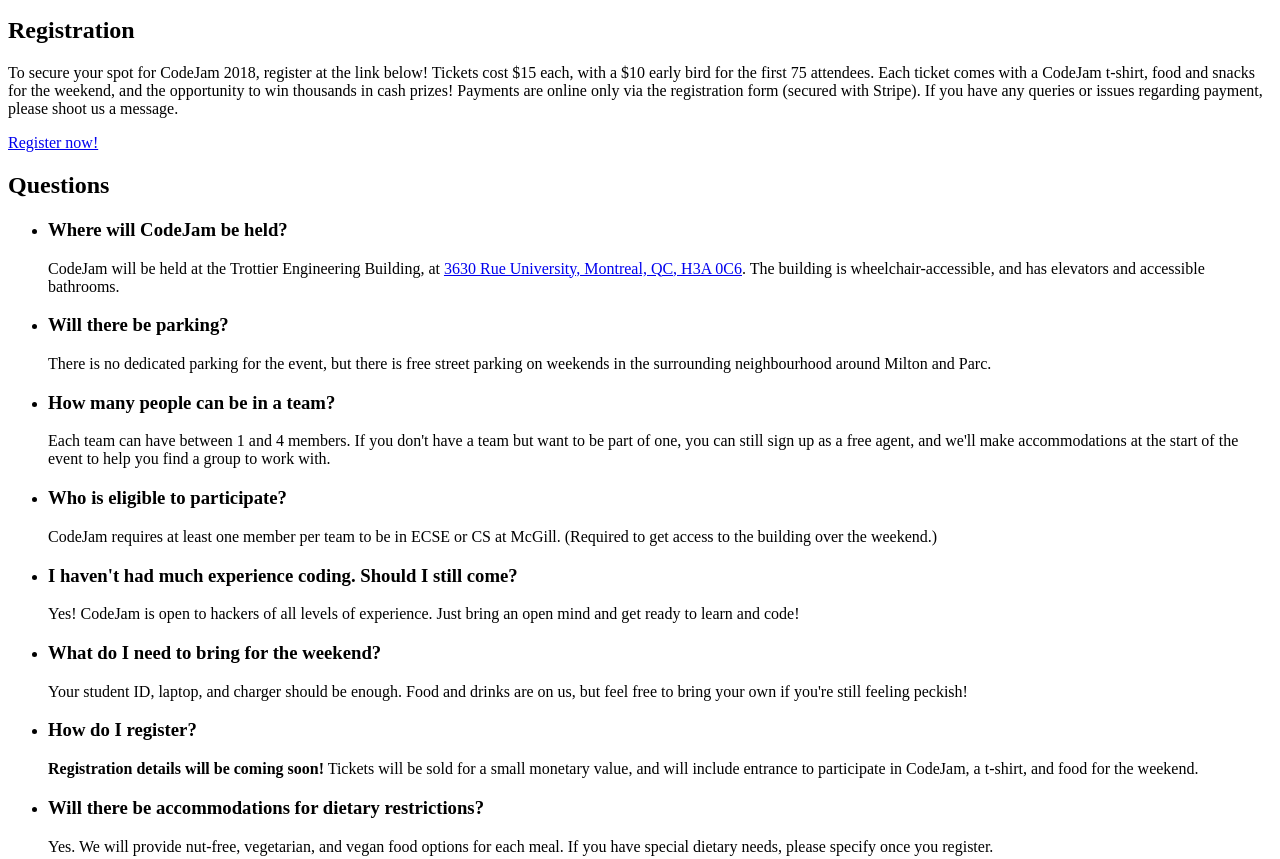
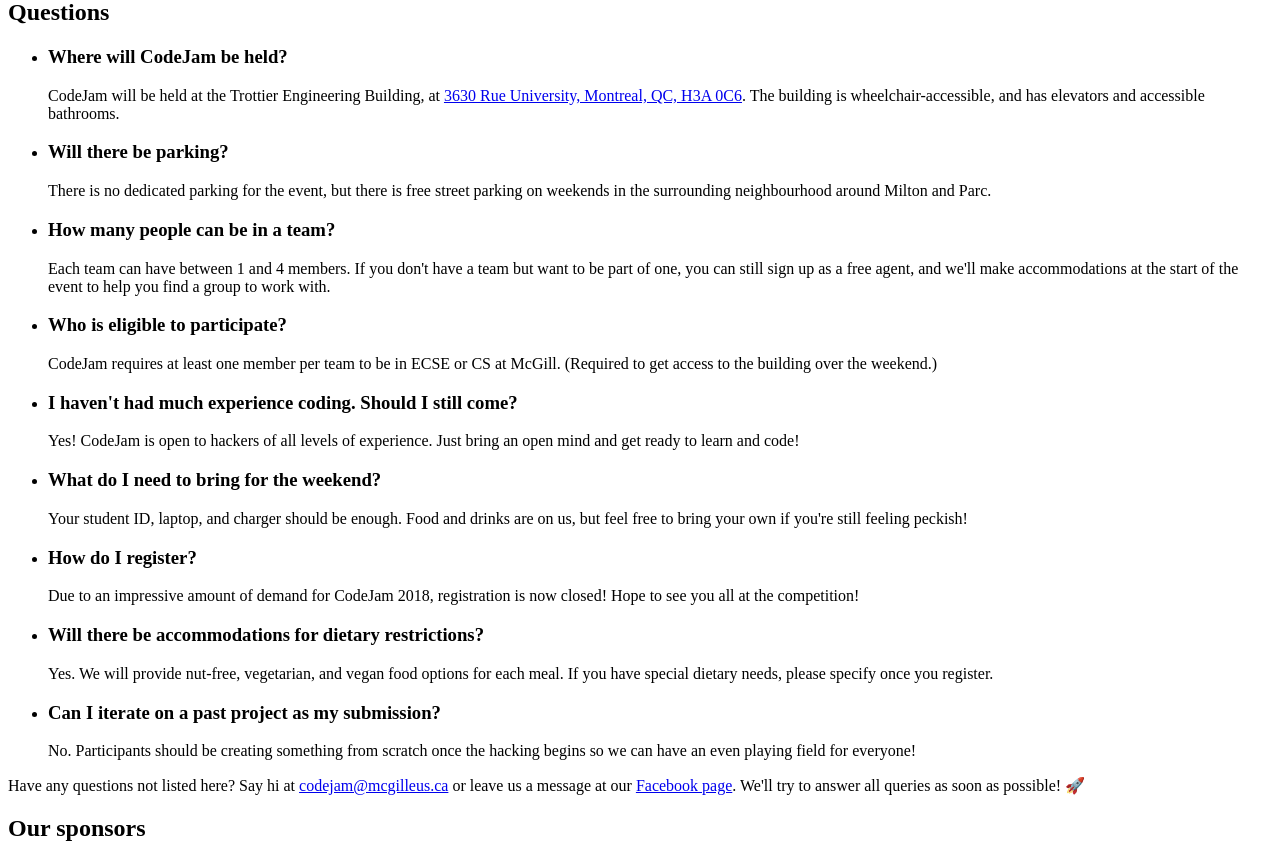
Before and after one commit to mcgill-ecsess/codejam-site-2018, a website: page src/index.html in a window 1280 px wide. Shown: the part 1240-2099 px from the top of the page. Drawn offline with nearby package versions, Linux system fonts and the light colour scheme.

Commit message:
🔥 Remove registration section

```diff
--- a/src/index.html
+++ b/src/index.html
@@ -28,7 +28,6 @@
         <nav class="nav">
           <ul class="nav__item-wrapper">
             <li class="nav__item"><a href="#about">About</a></li>
-            <li class="nav__item"><a href="#registration">Registration</a></li>
             <li class="nav__item"><a href="#faq">FAQ</a></li>
             <li class="nav__item"><a href="#sponsors">Sponsors</a></li>
           </ul>
@@ -114,20 +113,6 @@
       </div>
     </section>
     <section class="section">
-      <h2 class="section__header" id="registration">Registration</h2>
-      <p>
-        To secure your spot for CodeJam 2018, register at the link below! Tickets cost $15 each, with
-        a $10 early bird for the first 75 attendees. Each ticket comes with a CodeJam t-shirt, food and
-        snacks for the weekend, and the opportunity to win thousands in cash prizes! Payments are online
-        only via the registration form (secured with Stripe). If you have any queries or issues regarding
-        payment, please shoot us a message.
-      </p>
-      <div class="registration__button-wrapper">
-        <a class="registration__button" href="https://ecsess1.typeform.com/to/toOV68">Register now!</a>
-      </div>
-
-    </section>
-    <section class="section">
       <h2 class="section__header" id="faq">Questions</h2>
       <ul class="faq">
         <li class="faq__question-wrapper">
@@ -178,9 +163,7 @@
         <li class="faq__question-wrapper">
           <h3 class="faq__question">How do I register?</h3>
           <p class="faq__answer">
-            <strong>Registration details will be coming soon!</strong> Tickets will be sold for
-            a small monetary value, and will include entrance to participate in CodeJam, a t-shirt,
-            and food for the weekend.
+            Due to an impressive amount of demand for CodeJam 2018, registration is now closed! Hope to see you all at the competition!
           </p>
         </li>
         <li class="faq__question-wrapper">
--- a/src/style/body.scss
+++ b/src/style/body.scss
@@ -96,15 +96,6 @@
   padding: 2rem;
 }
 
-.registration__button-wrapper {
-  text-align: center;
-  margin-top: 5rem;
-}
-
-.registration__button {
-  @include button;
-}
-
 .faq {
   display: flex;
   flex-wrap: wrap;
```
